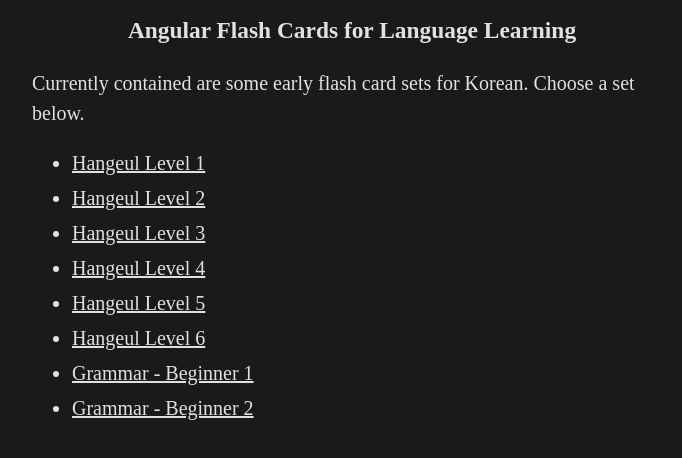
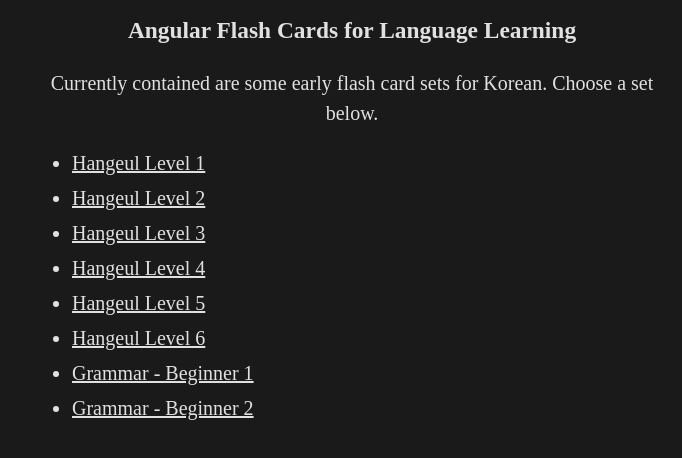
Before and after one commit to pslyman/Angular-Flash-Cards-for-Language-Learning, an Angular app: page /home in a window 1280 px wide. Shown: the top 458 px of the page, without its empty margins (288-970 px from the left). Built offline with nearby package versions, Linux system fonts and the light colour scheme.

Commit message:
center sub header

```diff
--- a/src/app/components/home/home.component.html
+++ b/src/app/components/home/home.component.html
@@ -1,5 +1,5 @@
 <h3>Angular Flash Cards for Language Learning</h3>
-<p>Currently contained are some early flash card sets for Korean. Choose a set below.</p>
+<p class="center-sub-header">Currently contained are some early flash card sets for Korean. Choose a set below.</p>
 
 <ul>
 <div *ngFor="let set of cardSets">
--- a/src/app/components/home/home.component.scss
+++ b/src/app/components/home/home.component.scss
@@ -0,0 +1,3 @@
+.center-sub-header {
+    text-align: center;
+}
```
